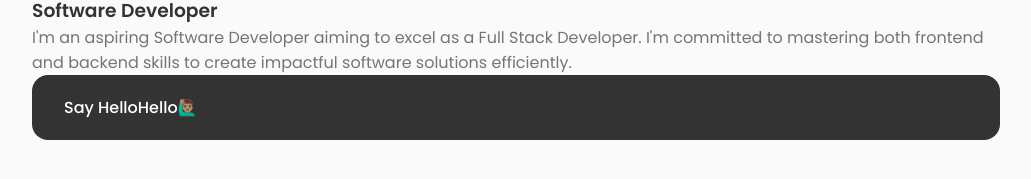
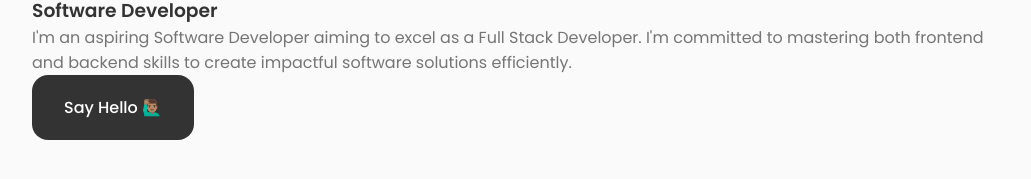
Before and after one commit to KingKimSilverWolf/Portfolio_Website, a React (Create React App) app in the folder my-react-app/: page / in a window 1280 px wide. Shown: the part 237-416 px from the top of the page, without its empty margins (124-1155 px from the left). Built offline with nearby package versions, Linux system fonts and the light colour scheme.

Commit message:
Update Data.jsx

```diff
--- a/my-react-app/src/components/home/Data.jsx
+++ b/my-react-app/src/components/home/Data.jsx
@@ -15,7 +15,9 @@ const Data = () => {
         as a Full Stack Developer. I'm committed to mastering both frontend and backend skills
         to create impactful software solutions efficiently.</p>
 
-        <a href="#contact" className="button button--flex">Say HelloHello🙋🏽‍♂️</a>
+        <a href="#contact" className="button">
+            Say Hello 🙋🏽‍♂️
+        </a>
     </div>
   )
 }
```
